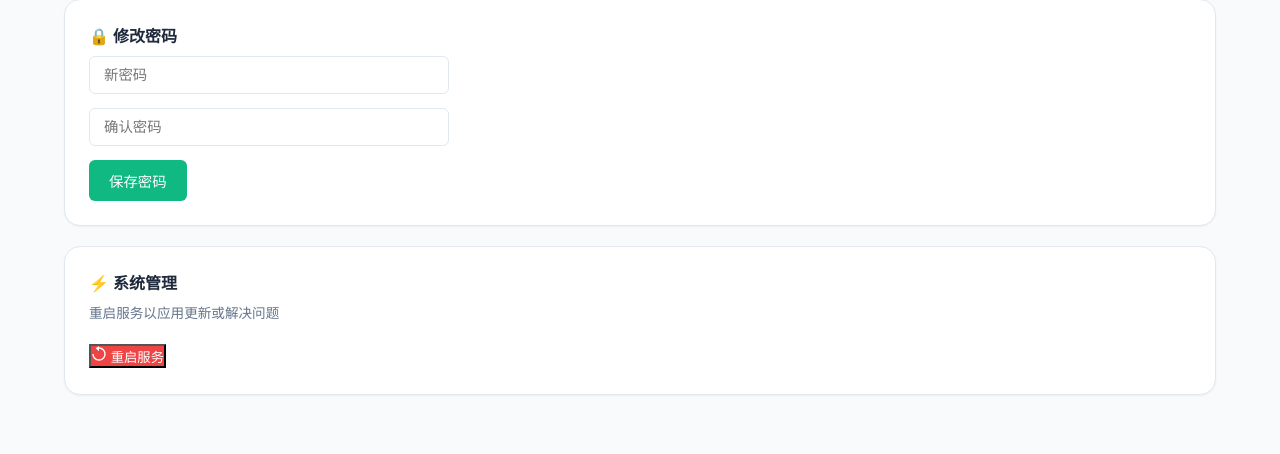
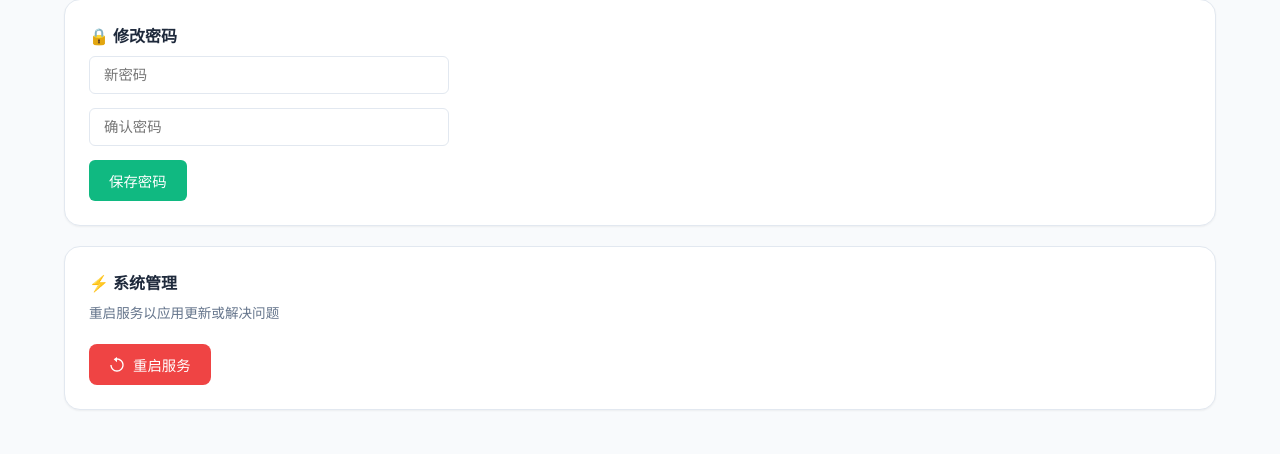
Before and after one commit to itshen/paper_reader, a FastAPI app: template templates/admin.html in a window 1280 px wide. Shown: the part 796-1250 px from the top of the page. Before the commit the page ends 1191 px from the top, so only its background shows below. Run offline with FastAPI, Linux system fonts and the light colour scheme; the template is opened without the code that fills it, so the values that code supplies are empty; data comes from the database, SQL or seed files in the repository; parts of the project's set-up code (start-up, migrations or seed data) failed here and were passed over.

Commit message:
style: 优化重启按钮样式
Co-authored-by: Cursor <cursoragent@cursor.com>

```diff
--- a/static/css/style.css
+++ b/static/css/style.css
@@ -469,10 +469,31 @@ a:hover {
 .btn-danger {
     background: var(--accent-danger);
     color: white;
+    border: none;
+    display: inline-flex;
+    align-items: center;
+    gap: 8px;
+    padding: 10px 20px;
+    border-radius: 8px;
+    font-size: 0.9rem;
+    font-weight: 500;
+    cursor: pointer;
+    transition: all 0.2s ease;
 }
 
 .btn-danger:hover {
     background: #dc2626;
+    transform: translateY(-1px);
+    box-shadow: 0 4px 12px rgba(239, 68, 68, 0.3);
+}
+
+.btn-danger:active {
+    transform: translateY(0);
+}
+
+.btn-danger svg {
+    width: 16px;
+    height: 16px;
 }
 
 .btn-sm {
```
